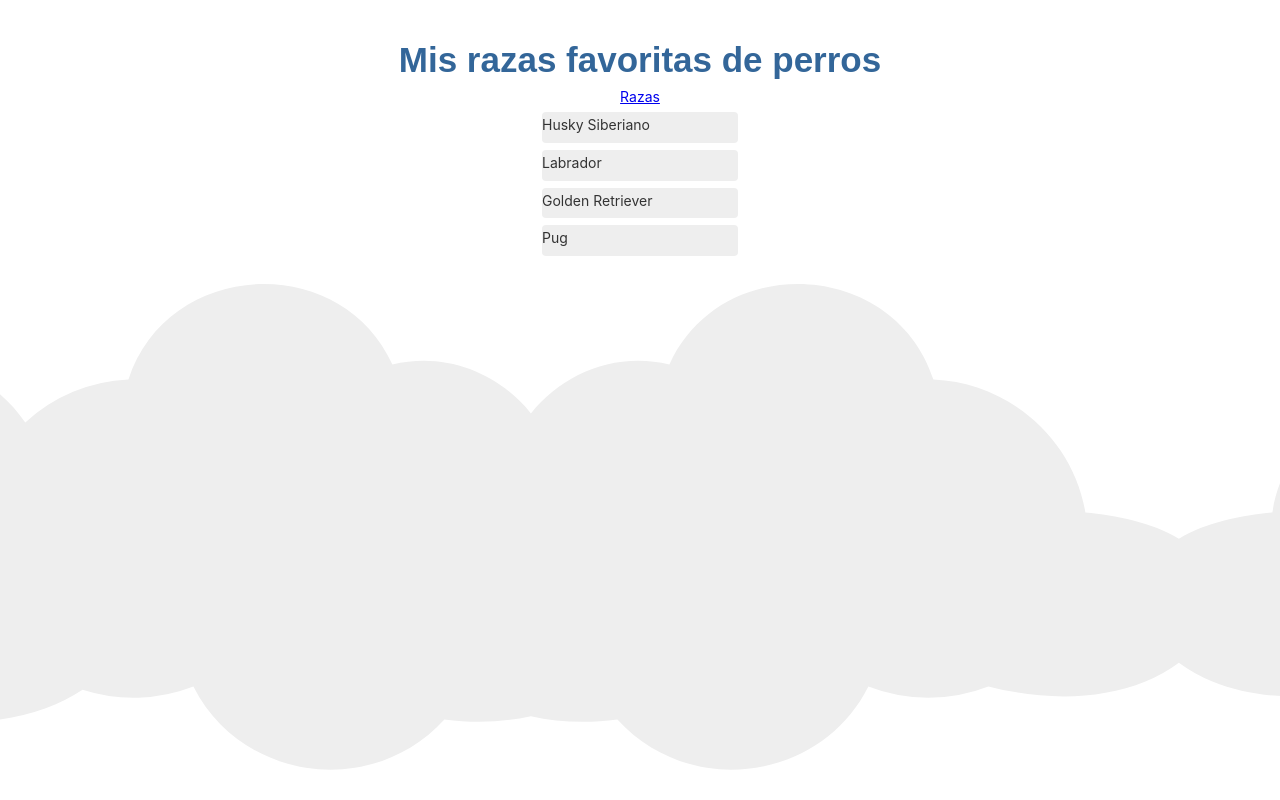
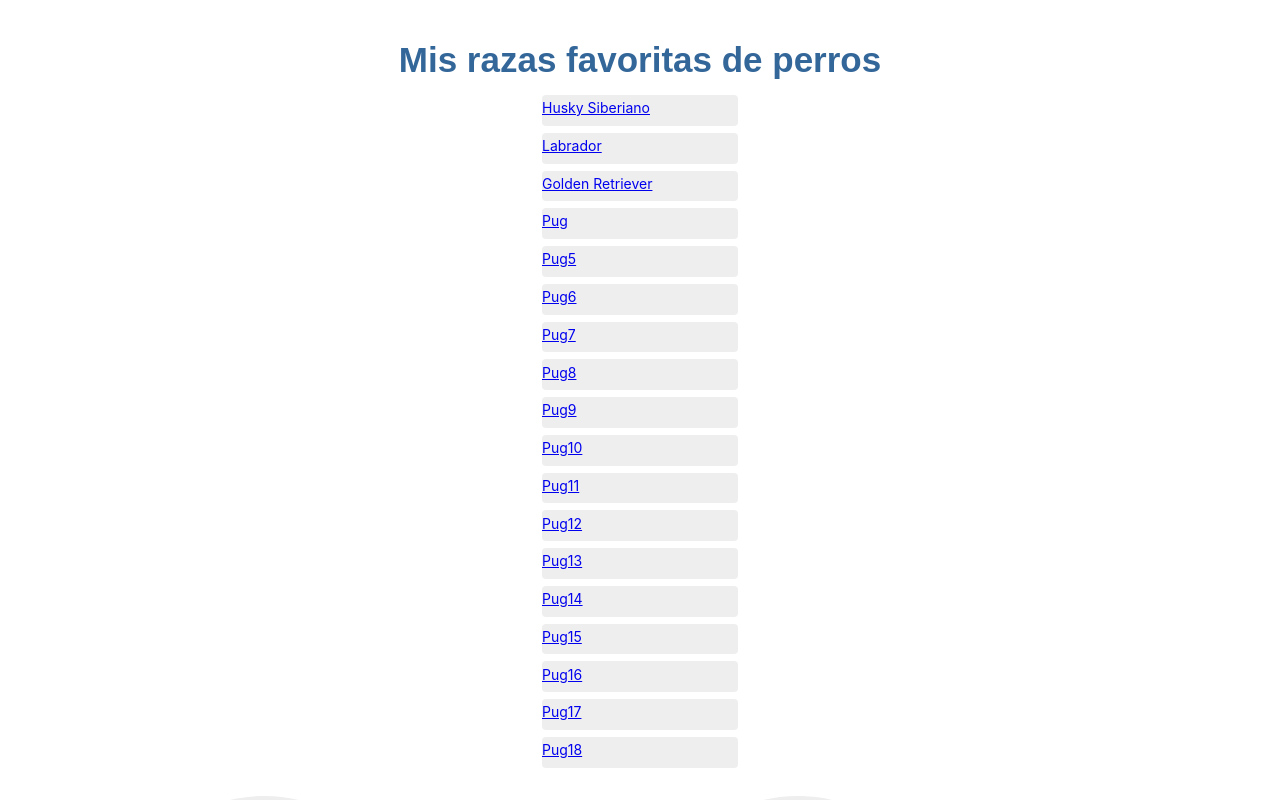
Before and after one commit to jenniferloyolagft/Angular, an Angular app in the folder clic-to-sell/: page /breeds in a window 1280 px wide. Shown: the top 800 px of the page. Built offline with nearby package versions, Linux system fonts and the light colour scheme.

Commit message:
routing habilitado

```diff
--- a/clic-to-sell/src/app/app-routing.module.ts
+++ b/clic-to-sell/src/app/app-routing.module.ts
@@ -4,9 +4,9 @@ import { BreedsComponent } from './breeds/breeds.component';
 import { BreedDetailComponent } from './breed-detail/breed-detail.component';
 
 const routes: Routes = [
+  { path: '', redirectTo: '/breeds', pathMatch: 'full' },
   { path: 'breeds', component: BreedsComponent },
-  { path: '', redirectTo: '/breeds', pathMatch: 'full' },
-  // { path: 'breed-detail', component: BreedDetailComponent }
+  { path: 'detail/:id', component: BreedDetailComponent }
 ];
 @NgModule({
   imports: [RouterModule.forRoot(routes)],
--- a/clic-to-sell/src/app/app.component.html
+++ b/clic-to-sell/src/app/app.component.html
@@ -1,9 +1,6 @@
 <div class="content" role="main">
 
   <h1>{{ title }}</h1>
-  <nav>
-    <a routerLink="/breeds">Razas</a>
-  </nav>
   <router-outlet></router-outlet>
   <svg id="clouds" alt="Gray Clouds Background" xmlns="http://www.w3.org/2000/svg" width="2611.084" height="485.677" viewBox="0 0 2611.084 485.677">
     <path id="Path_39" data-name="Path 39" d="M2379.709,863.793c10-93-77-171-168-149-52-114-225-105-264,15-75,3-140,59-152,133-30,2.83-66.725,9.829-93.5,26.25-26.771-16.421-63.5-23.42-93.5-26.25-12-74-77-130-152-133-39-120-212-129-264-15-54.084-13.075-106.753,9.173-138.488,48.9-31.734-39.726-84.4-61.974-138.487-48.9-52-114-225-105-264,15a162.027,162.027,0,0,0-103.147,43.044c-30.633-45.365-87.1-72.091-145.206-58.044-52-114-225-105-264,15-75,3-140,59-152,133-53,5-127,23-130,83-2,42,35,72,70,86,49,20,106,18,157,5a165.625,165.625,0,0,0,120,0c47,94,178,113,251,33,61.112,8.015,113.854-5.72,150.492-29.764a165.62,165.62,0,0,0,110.861-3.236c47,94,178,113,251,33,31.385,4.116,60.563,2.495,86.487-3.311,25.924,5.806,55.1,7.427,86.488,3.311,73,80,204,61,251-33a165.625,165.625,0,0,0,120,0c51,13,108,15,157-5a147.188,147.188,0,0,0,33.5-18.694,147.217,147.217,0,0,0,33.5,18.694c49,20,106,18,157,5a165.625,165.625,0,0,0,120,0c47,94,178,113,251,33C2446.709,1093.793,2554.709,922.793,2379.709,863.793Z" transform="translate(142.69 -634.312)" fill="#eee"/>
--- a/clic-to-sell/src/app/breed-detail/breed-detail.component.html
+++ b/clic-to-sell/src/app/breed-detail/breed-detail.component.html
@@ -1,8 +1,8 @@
 <div *ngIf="breed">
-
   <h2>{{ breed.name }} </h2>
   <span class="badge">Tamaño: {{ breed.size }}</span> <br>
   <span class="badge">Pelo: {{ breed.shortFur | fur }}</span> <br>
   <span class="badge">Hocico: {{ breed.shortFace | nose }}</span>
-
 </div>
+<br>
+<button (click)="goBack()">Regresar</button>
--- a/clic-to-sell/src/app/breed-detail/breed-detail.component.ts
+++ b/clic-to-sell/src/app/breed-detail/breed-detail.component.ts
@@ -1,6 +1,8 @@
 import { Component, OnInit, Input } from '@angular/core';
 import { Breed } from './../breed';
-
+import { ActivatedRoute } from '@angular/router';
+import { Location } from '@angular/common';
+import { BreedService } from './../services/breed.service';
 @Component({
   selector: 'app-breed-detail',
   templateUrl: './breed-detail.component.html',
@@ -8,11 +10,26 @@ import { Breed } from './../breed';
 })
 
 export class BreedDetailComponent implements OnInit {
-  @Input() breed: Breed;
+  breed: Breed;
 
-  constructor() { }
+  constructor(
+    private route: ActivatedRoute,
+    private breedService: BreedService,
+    private location: Location
+  ) {}
 
   ngOnInit() {
+    this.getBreed();
   }
 
+  getBreed() {
+    const id = +this.route.snapshot.paramMap.get('id');
+    this.breedService.getBreed(id).subscribe((breed) => {
+      this.breed = breed;
+    });
+  }
+
+  goBack(): void {
+    this.location.back();
+  }
 }
--- a/clic-to-sell/src/app/breed.ts
+++ b/clic-to-sell/src/app/breed.ts
@@ -7,6 +7,7 @@
  * Esta clase define los atributos básicos de una raza
  */
 export class Breed {
+  id: number;
   name: string; // nombre de la raza
   size: string; // tamaño chico, mediano o grande
   shortFur: boolean; // pelo corto o largo
--- a/clic-to-sell/src/app/breeds/breeds.component.html
+++ b/clic-to-sell/src/app/breeds/breeds.component.html
@@ -1,8 +1,7 @@
 <ul class="breeds">
-
-  <li *ngFor="let breed of breeds" (click)="onSelect(breed)">
-    <span>{{ breed.name }}</span>
+  <li *ngFor="let breed of breeds">
+    <a routerLink="/detail/{{ breed.id }}">
+      <span>{{ breed.name }}</span>
+    </a>
   </li>
 </ul>
-
-<app-breed-detail [breed]="selectedBreed"></app-breed-detail>
--- a/clic-to-sell/src/app/breeds/breeds.component.ts
+++ b/clic-to-sell/src/app/breeds/breeds.component.ts
@@ -20,11 +20,6 @@ export class BreedsComponent implements OnInit {
     this.getBreeds();
    }
 
-  onSelect(breed: Breed): void {
-    console.log(breed);
-    this.selectedBreed = breed;
-  }
-
   getBreeds(): void {
     this.breedService.getBreeds().subscribe((breeds: any) => {
       this.breeds = breeds;
--- a/clic-to-sell/src/app/mock-breeds.ts
+++ b/clic-to-sell/src/app/mock-breeds.ts
@@ -1,8 +1,22 @@
 import { Breed } from './breed';
 
 export const MOCK_BREEDS: Breed[] = [
-  { name: 'Husky Siberiano', size: 'Mediano', shortFur: true, shortFace: false  },
-  { name: 'Labrador', size: 'Grande', shortFur: true, shortFace: false  },
-  { name: 'Golden Retriever', size: 'Grande', shortFur: false, shortFace: false  },
-  { name: 'Pug', size: 'Pequeño', shortFur: true, shortFace: true  }
+  { id: 1, name: 'Husky Siberiano', size: 'Mediano', shortFur: true, shortFace: false  },
+  { id: 2, name: 'Labrador', size: 'Grande', shortFur: true, shortFace: false  },
+  { id: 3, name: 'Golden Retriever', size: 'Grande', shortFur: false, shortFace: false  },
+  { id: 4, name: 'Pug', size: 'Pequeño', shortFur: true, shortFace: true  },
+  { id: 5, name: 'Pug5', size: 'Pequeño5', shortFur: true, shortFace: true  },
+  { id: 6, name: 'Pug6', size: 'Pequeño6', shortFur: true, shortFace: true  },
+  { id: 7, name: 'Pug7', size: 'Pequeño7', shortFur: true, shortFace: true  },
+  { id: 8, name: 'Pug8', size: 'Pequeño8', shortFur: true, shortFace: true  },
+  { id: 9, name: 'Pug9', size: 'Pequeño9', shortFur: true, shortFace: true  },
+  { id: 10, name: 'Pug10', size: 'Pequeño10', shortFur: true, shortFace: true  },
+  { id: 11, name: 'Pug11', size: 'Pequeño11', shortFur: true, shortFace: true  },
+  { id: 12, name: 'Pug12', size: 'Pequeño12', shortFur: true, shortFace: true  },
+  { id: 13, name: 'Pug13', size: 'Pequeño13', shortFur: true, shortFace: true  },
+  { id: 14, name: 'Pug14', size: 'Pequeño14', shortFur: true, shortFace: true  },
+  { id: 15, name: 'Pug15', size: 'Pequeño15', shortFur: true, shortFace: true  },
+  { id: 16, name: 'Pug16', size: 'Pequeño16', shortFur: true, shortFace: true  },
+  { id: 17, name: 'Pug17', size: 'Pequeño17', shortFur: true, shortFace: true  },
+  { id: 18, name: 'Pug18', size: 'Pequeño18', shortFur: true, shortFace: true  }
 ];
--- a/clic-to-sell/src/app/services/breed.service.ts
+++ b/clic-to-sell/src/app/services/breed.service.ts
@@ -21,4 +21,8 @@ export class BreedService {
   getBreeds(): Observable<Breed[]> {
     return of(MOCK_BREEDS);
   }
+
+  getBreed(id: number): Observable<Breed> {
+    return of(MOCK_BREEDS.find((breed) => breed.id === id ));
+  }
 }
```
